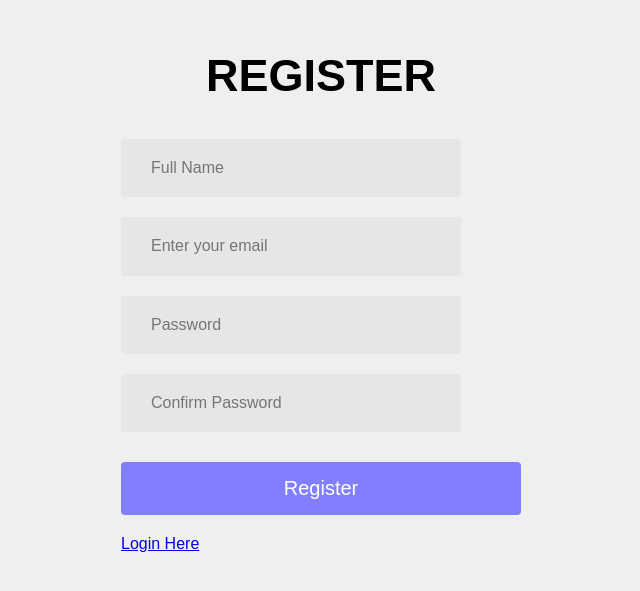
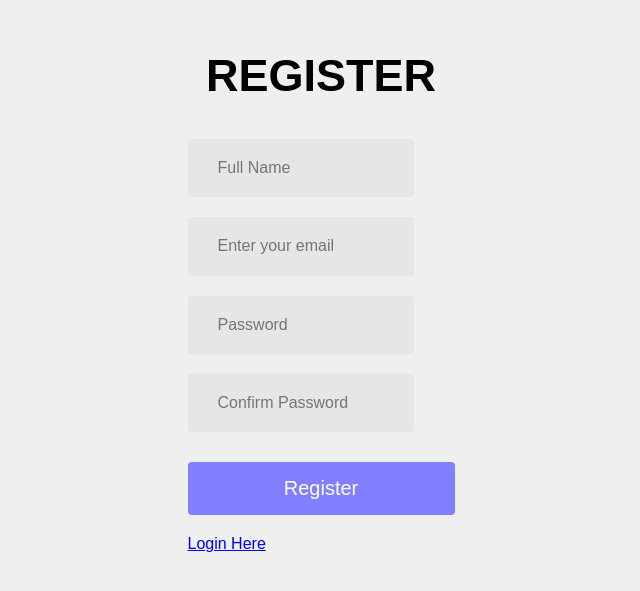
Before and after one commit to chinmay112/Invoice-app, a React (Create React App) app: page /register in a window 1280 px wide. Shown: the part 117-708 px from the top of the page, without its empty margins (319-959 px from the left). Built offline with nearby package versions, Linux system fonts and the light colour scheme.

Commit message:
Update App.css

```diff
--- a/src/App.css
+++ b/src/App.css
@@ -12,8 +12,8 @@ body {
     height: 100vh;
   }
 
-  .login,
-  .register {
+  .login
+  {
     width: 400px;
   }
   .google
```
